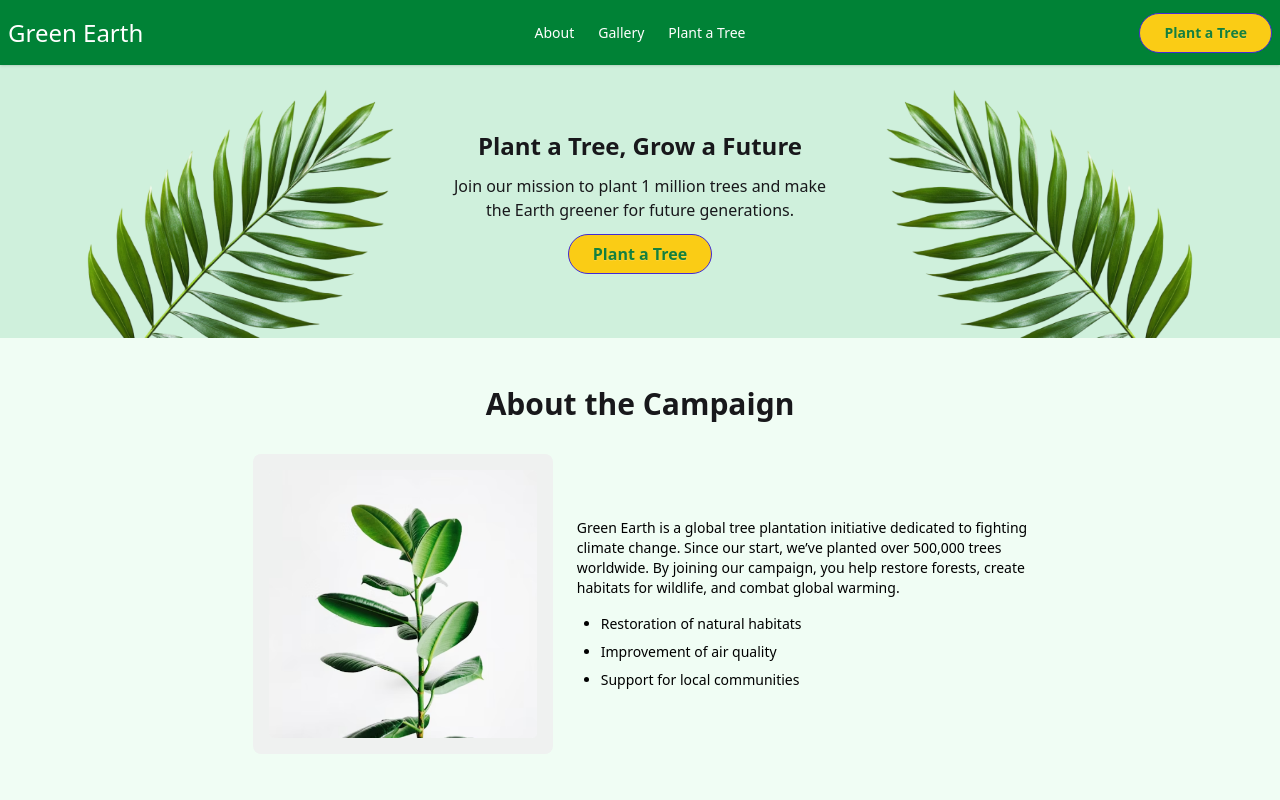
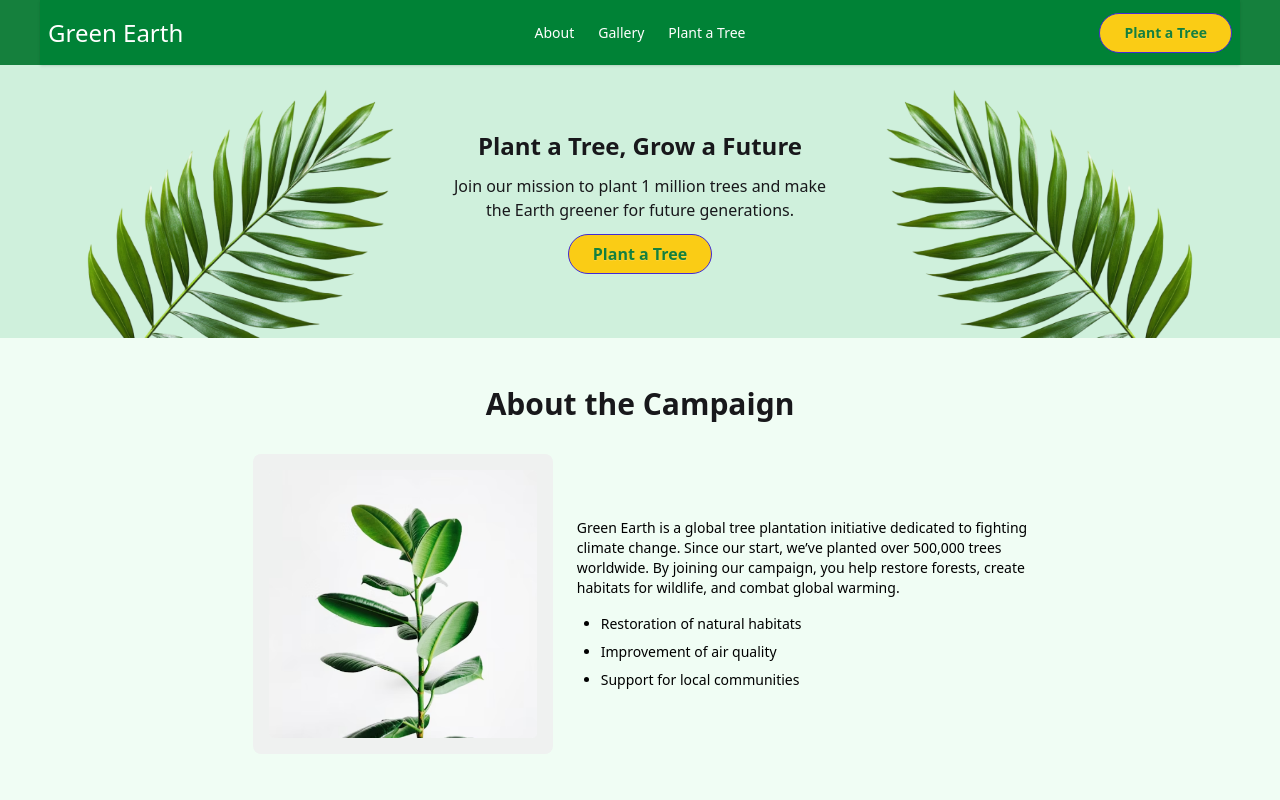
Before and after one commit to Alamin-Rintu/Green-Earth-Website, a plain HTML site: page index.html in a window 1280 px wide. Shown: the top 800 px of the page. Drawn offline with nearby package versions, Linux system fonts and the light colour scheme.

```diff
--- a/index.html
+++ b/index.html
@@ -14,7 +14,7 @@
     <link rel="stylesheet" href="styles/index.css" />
   </head>
   <body>
-    <header class="bg-[#15803D]">
+    <header class="bg-[#15803D] px-10">
       <div class="navbar bg-green-700 shadow-sm">
         <div class="navbar-start">
           <div class="dropdown">
```
Also changed, not shown: 1 other file.
